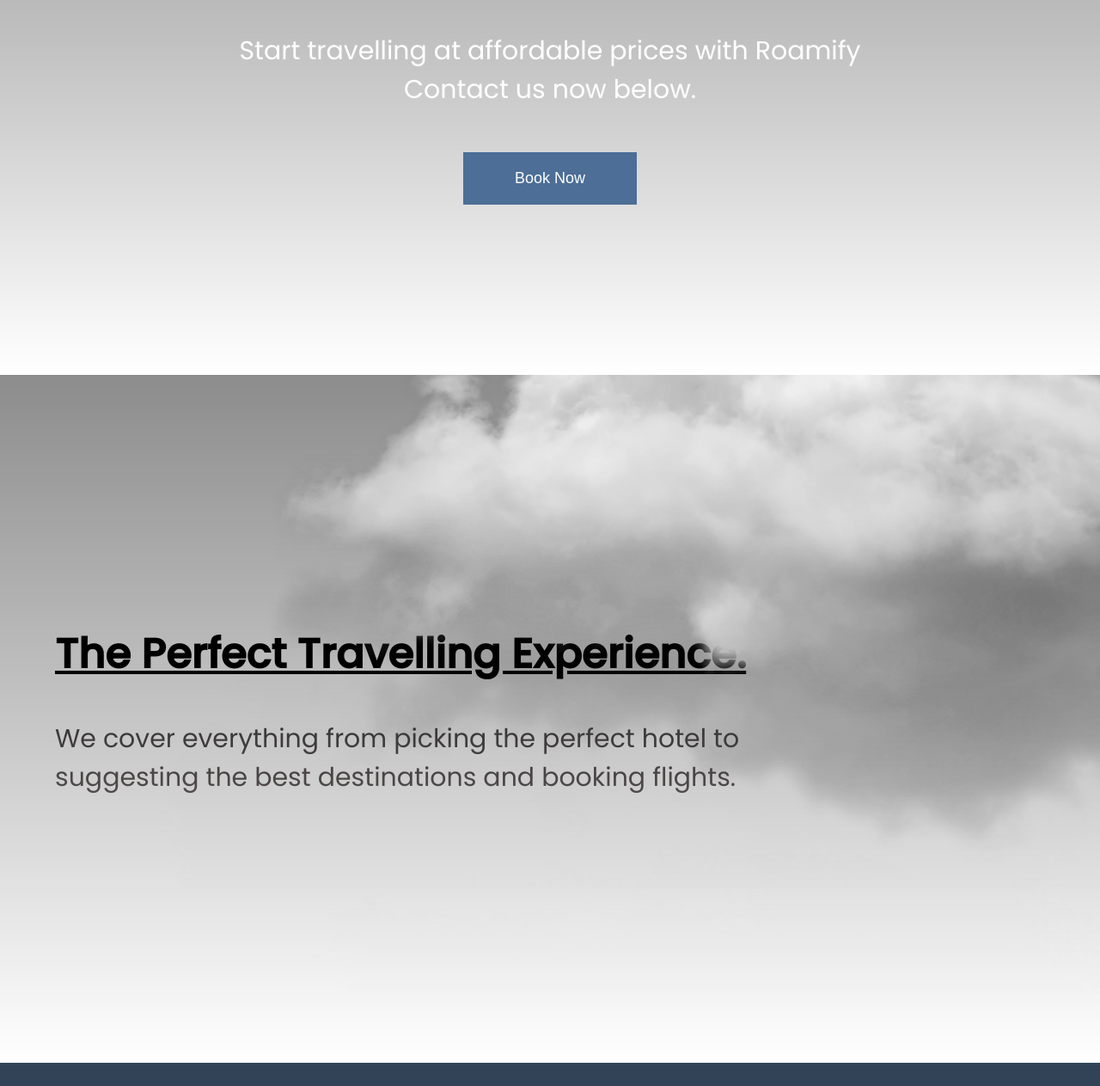
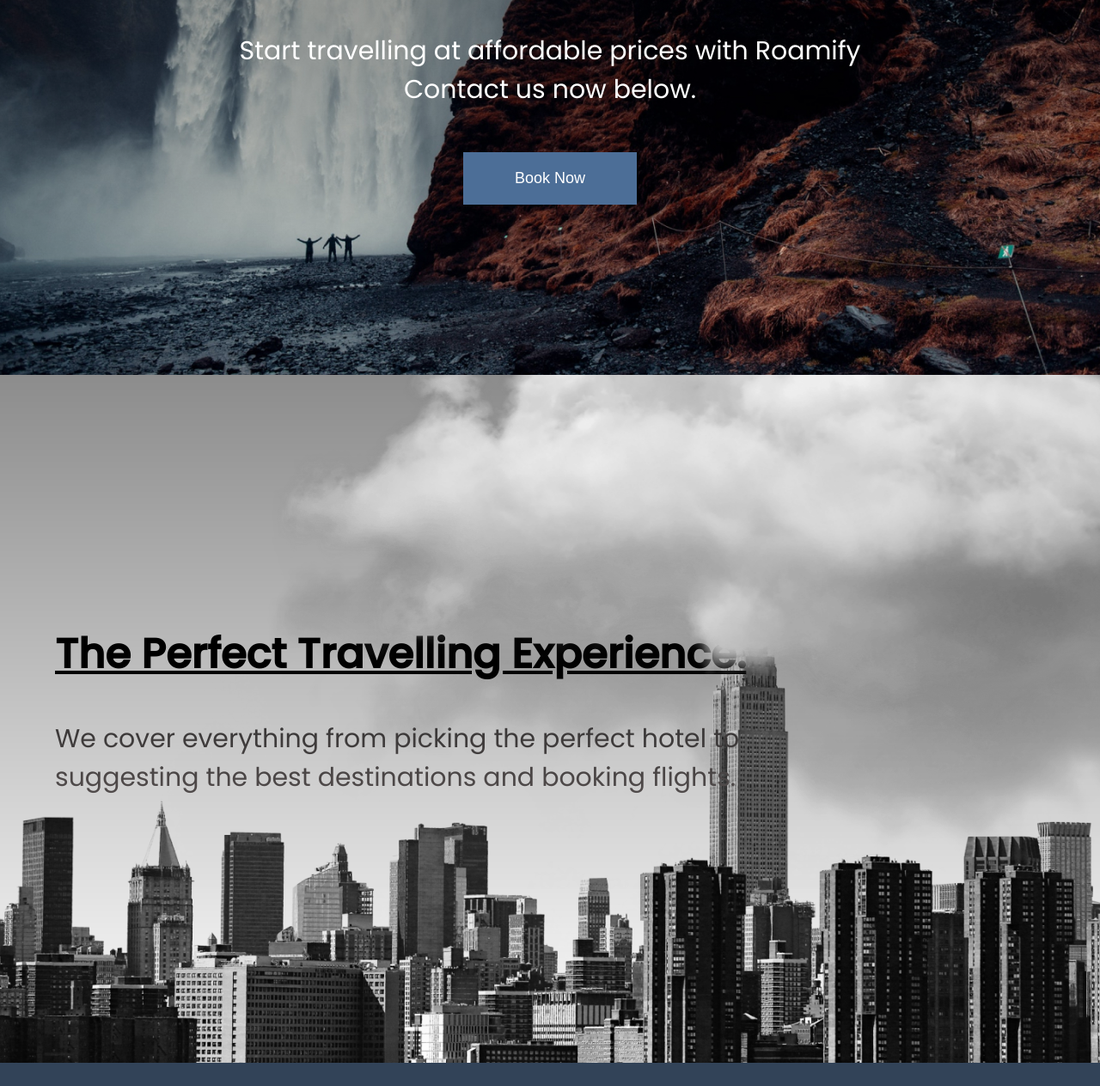
Before and after one commit to AdarshDevashish/Roamify, a plain HTML site: page index.html in a window 1280 px wide. Shown: the part 364-1627 px from the top of the page at 86% size. Drawn offline with Linux system fonts and the light colour scheme; the site is published under a folder, as on GitHub Pages, so addresses that start at the root find nothing; a web font is replaced by a local one.

Commit message:
updated style.css

```diff
--- a/css/style.css
+++ b/css/style.css
@@ -79,7 +79,7 @@
 
 .hero{
     min-height: 90vh;
-    background: linear-gradient(rgba(0,0,0,0.45), transparent),url(/img/landing-page.jpg);
+    background: linear-gradient(rgba(0,0,0,0.45), transparent),url('../img/landing-page.jpg');
     background-repeat: no-repeat;
     background-size: cover;
     background-position: center;
@@ -97,7 +97,7 @@
 /*Benefits Section*/
 #locations{
     min-height: 100vh;
-    background: linear-gradient(rgba(0,0,0,0.45), transparent), url(/img/new-york-page.png);
+    background: linear-gradient(rgba(0,0,0,0.45), transparent), url('../img/new-york-page.png');
     background-size: cover;
     background-position: center;
     display: flex;
@@ -192,7 +192,7 @@
 /* Contact-Section*/
 #contact{
     min-height: 100vh;
-    background: linear-gradient(rgba(0,0,0,0.45), transparent), url(/img/contact-mountain.png);
+    background: linear-gradient(rgba(0,0,0,0.45), transparent), url('../img/contact-mountain.png');
     background-size: cover;
     background-repeat: no-repeat;
     display: flex;
```
